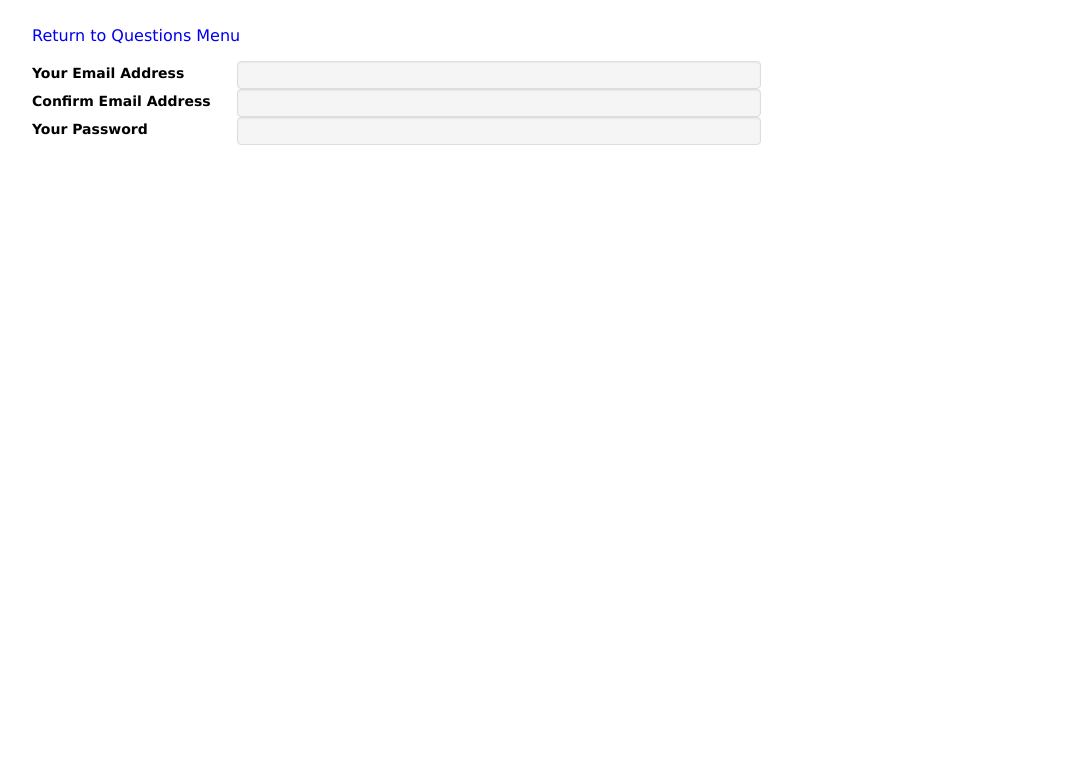
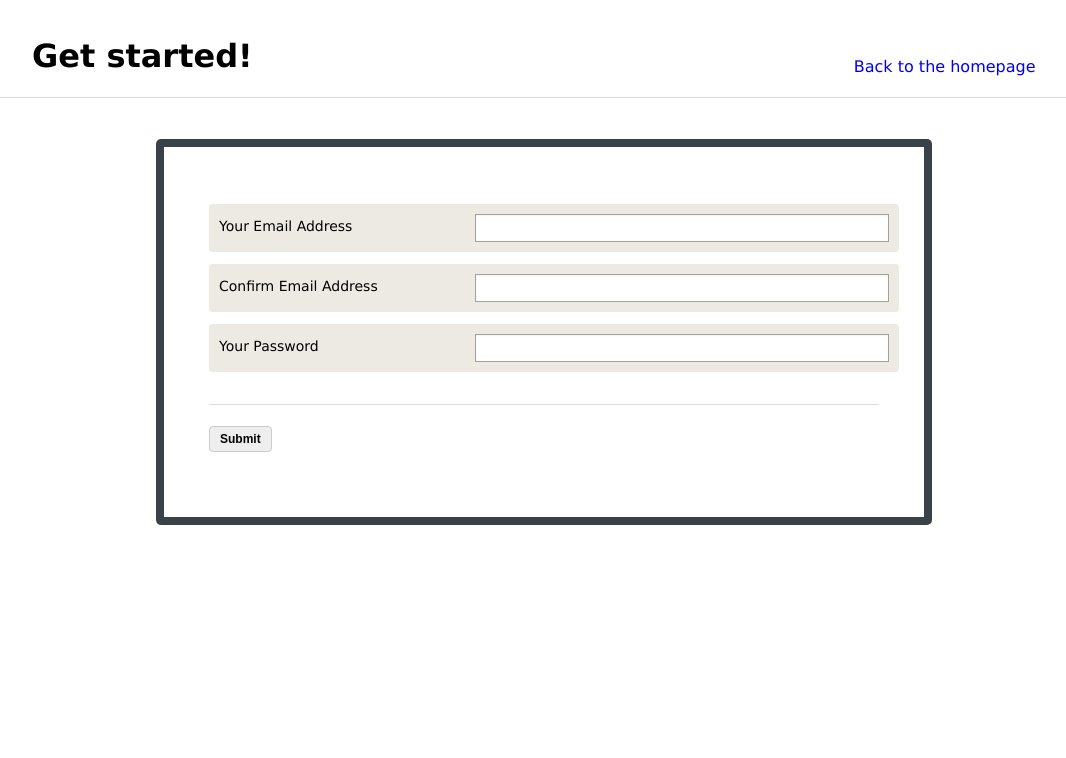
Before and after one commit to thejamesdempsey/SmartClickr, a PHP site: page /signup in a window 1280 px wide. Shown: the top 758 px of the page, without its empty margins (96-1162 px from the left). Run offline with PHP 8.4, Linux system fonts and the light colour scheme; some libraries are stand-ins or nearby versions.

Commit message:
signup stuff

```diff
--- a/assets/styles/form-login.css
+++ b/assets/styles/form-login.css
@@ -170,6 +170,7 @@ form span{
 	-webkit-border-radius: 4px;
 	-moz-border-radius: 4px;
 	border-radius: 4px;
+	margin-top: 12px;
 }
 form span a{
 	font-size:12px;
--- a/assets/styles/form-signup.css
+++ b/assets/styles/form-signup.css
@@ -15,9 +15,10 @@ form fieldset.check {
 	}
 form fieldset label {
 	float: left;
-	width: 20%;
+	width: 37%;
 	margin: 4px 0 5px 0;
-	font-weight: bold;
+	font-weight: normal;
+
 	}
 form fieldset.check label {
 	display: inline;
@@ -34,17 +35,15 @@ form fieldset.radio ul li label {
 form fieldset input.form-text,
 form fieldset textarea {
 	display: block;
-	width: 50%;
+	width: 60%;
 	padding: 5px;
 	font-size: 14px;
-	border: 1px solid #ddd;
-	background: #f5f5f5;
+	border: solid 1px #a6a196;
+	background: #ffffff;
 	-webkit-box-shadow: inset 0 1px 2px rgba(0,0,0,.05);
 	-moz-box-shadow: inset 0 1px 2px rgba(0,0,0,.05);
 	-webkit-box-shadow: inset 0 1px 2px rgba(0,0,0,.05);
-	-webkit-border-radius: 4px;
-	-moz-border-radius: 4px;
-	border-radius: 4px;
+	float: right;
 	}
 form fieldset input.form-text:focus {
 	border: 1px solid #ccc;
@@ -91,6 +90,17 @@ form input[type="submit"]:active {
 	border: 1px solid #ccc;
 	background: #eee;
 	}
+
+span{
+	background:#edeae3;
+	padding: 10px;
+	width: 100%;
+	display: block;
+	-webkit-border-radius: 4px;
+	-moz-border-radius: 4px;
+	border-radius: 4px;
+	margin-top: 12px;
+}
 @media screen and (max-width: 600px) {
 	form fieldset label {
 		display: block;
--- a/assets/styles/main.css
+++ b/assets/styles/main.css
@@ -2,9 +2,13 @@ body{
 	font-family: 'Lucida Grande','Lucida Sans Unicode', Helvetica, Arial, sans-serif;
 	font-size: 1em;
 	width: 100%;
+	margin: 0 auto;
+}
+
+.wrapper{
 	max-width: 1024px;
+	width: 98%;
 	margin: 0 auto;
-	padding: 10px;
 }
 
 .clear{
@@ -22,6 +26,17 @@ body{
 
 .left{
 	float: left;
+}
+
+h1 a{
+	text-decoration: none;
+	color: #333;
+
+}
+
+h1 a:hover{
+	border: none;
+	color: #777;
 }
 
 ol li{
@@ -60,3 +75,26 @@ h4{
 	font-weight: normal;
 	font-size: 1.15em;
 }
+
+#signup-container{
+	!background:rgba(29, 147, 193, 0.2);
+	padding: 20px;
+	margin: 0;
+	margin: 0 auto;
+	min-height: 600px;
+}
+
+#signup-wrapper{
+	background:#384247;
+	padding: 8px;
+	max-width: 760px;
+	width: 96%;
+	border-radius: 5px;
+	margin: 0 auto;
+
+}
+
+#signup-content{
+	background-color: #fff;
+	padding: 45px;
+}
--- a/index.php
+++ b/index.php
@@ -12,7 +12,7 @@
 </head>
 <body>
 
-	<h1 class="left">Sample Questions</h1>
+	<h1 class="left"><a href="index.php">SmartClickr</a></h1>
 
 	<span class="right"><a class="fancybox" href="#login">log in</a></span>
 	<span class="right"><a href="signup.php">sign up</a></span>
--- a/signup.php
+++ b/signup.php
@@ -10,29 +10,49 @@
 
 </head>
 <!-- begin main navigation -->
-<div>
+
+<div class="wrapper">
+	<h1 class="left">Get started!</h1>
 	<nav>
 		<ul>
 			<li>
-				<a href="index.php">Return to Questions Menu</a>
+				<a class="right" href="index.php">Back to the homepage</a>
 			</li>
 		</ul>
 	<nav>
 </div><!-- end main navigation -->
+<hr>
+<div id="signup-container">
+<div id="signup-wrapper" class="wrapper">
 
-<div class="signup-wrapper">
-	<section class="signup-content">
+	<section id="signup-content">
 		<form action="#" class="" id="signupForm">
 			<fieldset>
+				<span>
 				<label for="newEmail" class="form-text">Your Email Address</label>
+
 					<input id="newEmail" type="input" class="form-text" name="newEmail" title="Email Address" autocomplete="off"></input>
+					<div class="clear"></div>
+				</span>
+				<div class="clear"></div>
+				<span>
 					<label for="confirmEmail" class="form-text">Confirm Email Address</label>
 						<input id="confirmEmail" type="input" class="form-text" name="confirmEmail" title="Email Address" autocomplete="off"></input>
+						<div class="clear"></div>
+				</span>
+				<span>
 				<label for="newEmail">Your Password</label>
 					<input id="newPassword" type="text" name="newPassword" class="form-text" title="Password"  autocomplete="off"></input>
+					<div class="clear"></div>
+				</span>
+			</fieldset>
+			<hr>
+			<fieldset class="form-action">
+				<input type="submit" value="Submit" />
 			</fieldset>
 		</form>
 	</section>
 </div>
+</div>
 
 </body>
```
